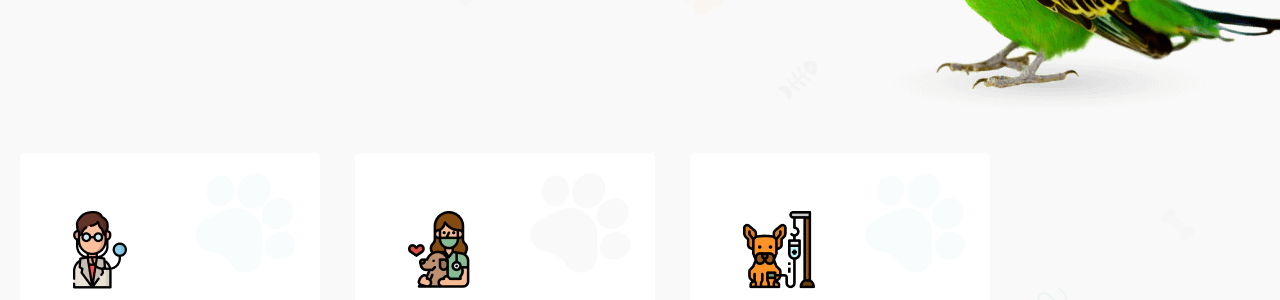
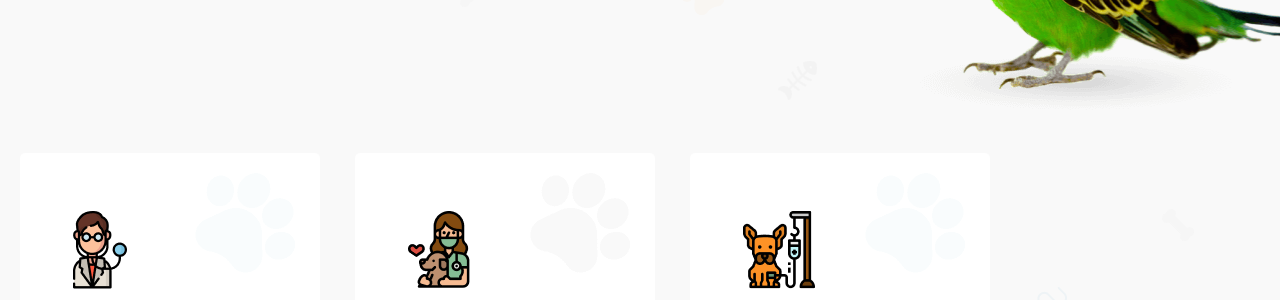
Before and after one commit to javohir1993/vet-clinic-services-page, a plain HTML site: page index.html in a window 1280 px wide. Shown: the part 351-651 px from the top of the page. Drawn offline with Linux system fonts and the light colour scheme.

Commit message:
Change demo positoin of background image

```diff
--- a/css/styles.css
+++ b/css/styles.css
@@ -340,7 +340,7 @@ img {
   padding-bottom: 140px;
   background-image: url("../img/services-demo-bg.png");
   background-repeat: no-repeat;
-  background-position: right -60px bottom;
+  background-position: calc(50% + 500px) bottom;
 }
 
 .site-demo__info {
```
